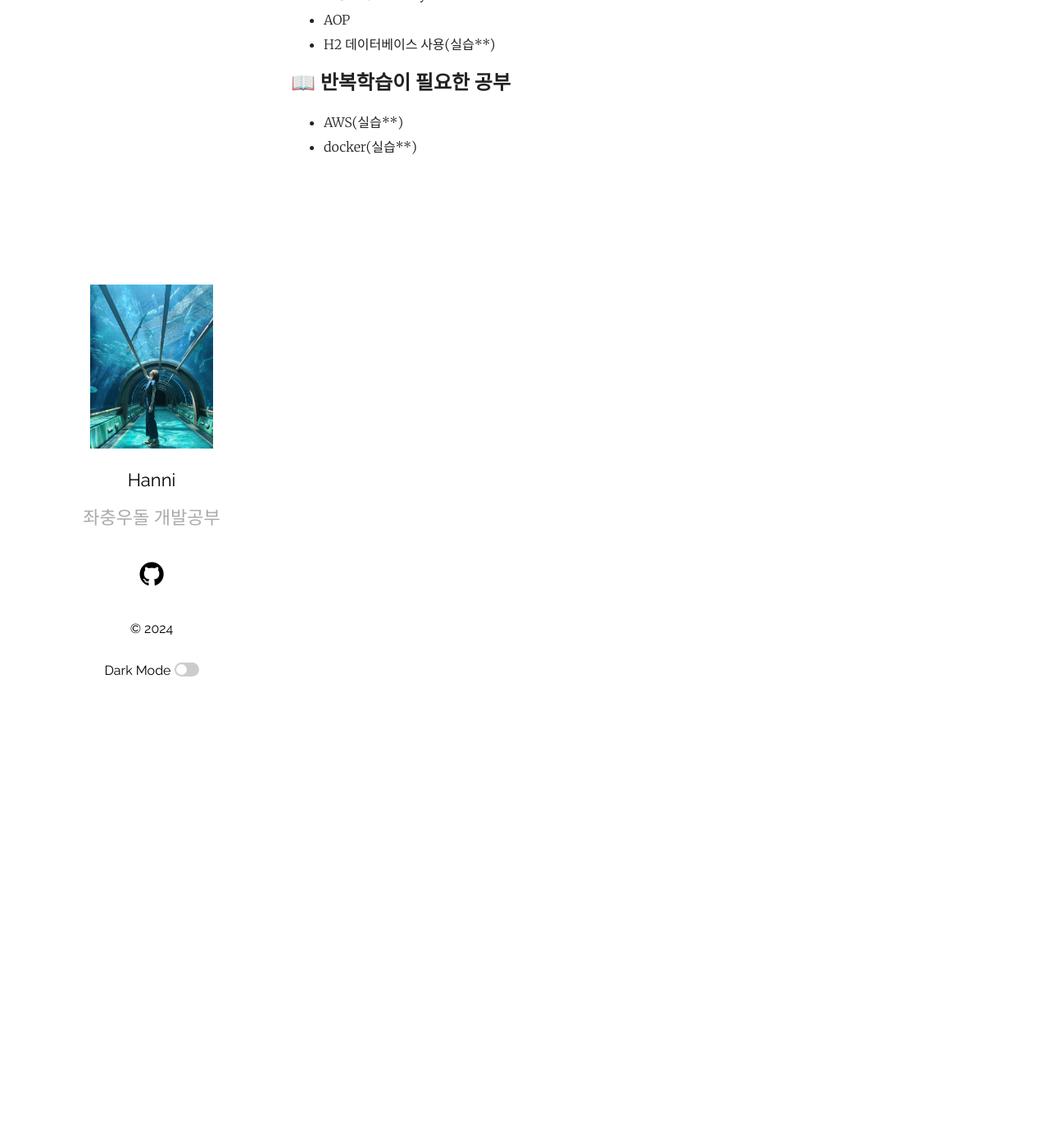
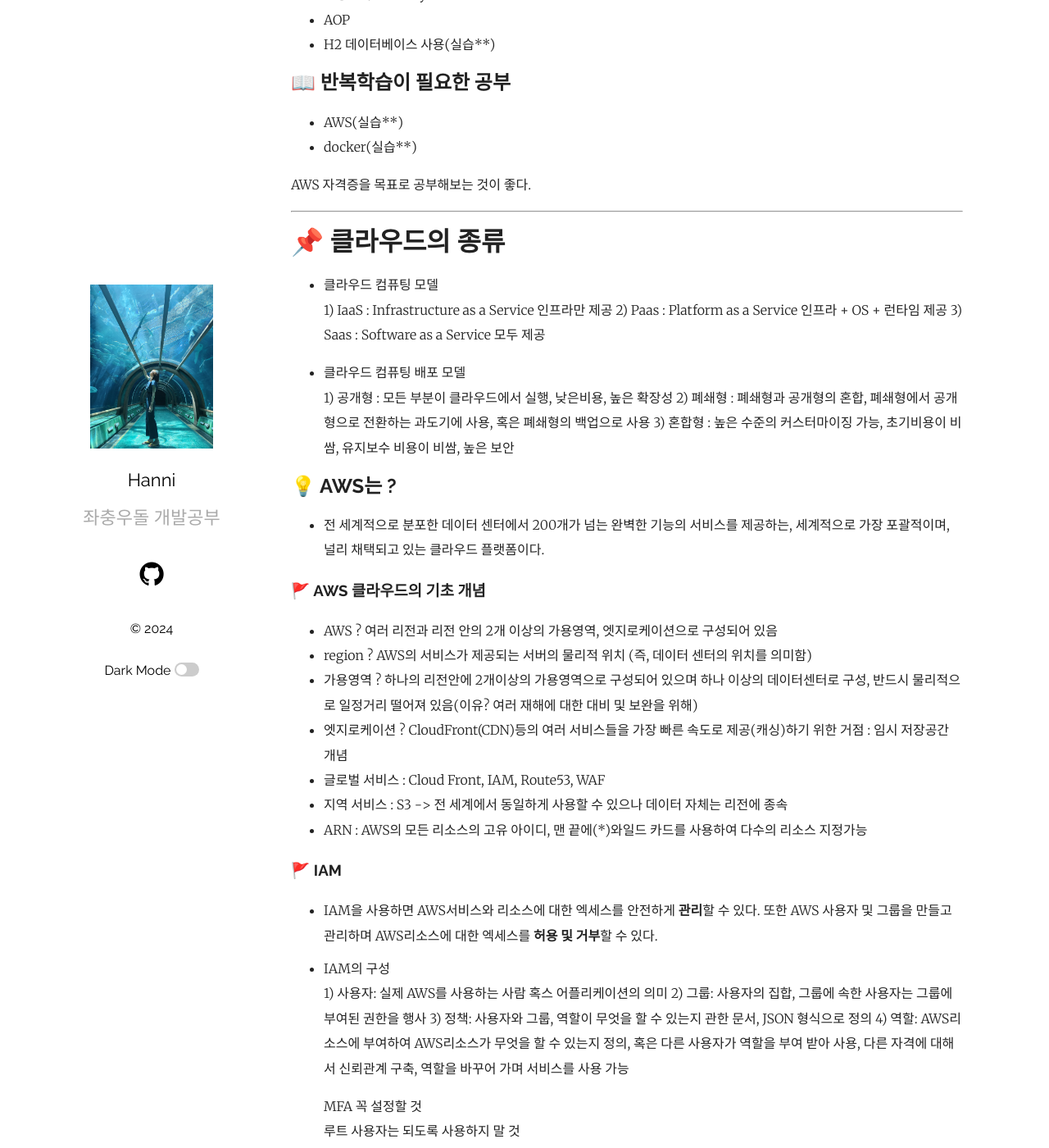
Before and after one commit to HaejungHan/HaejungHan.previous.blog, a Jekyll site: the page built from _posts/2024-07/2024-07-04-AWS.markdown, in a window 1280 px wide and 1400 px high, scrolled down 275 px. Shown: the whole window at 82% size. Built offline with Jekyll 4.4.1, drawn with Linux system fonts in a browser that asks for light colours; some of the changed text lies outside the part shown.

Commit message:
20240704 TIL수정

```diff
--- a/_posts/2024-07/2024-07-04-AWS.markdown
+++ b/_posts/2024-07/2024-07-04-AWS.markdown
@@ -1,6 +1,6 @@
 ---
 layout: post
-title:  "TIL(20240704) [AWS]"
+title:  "TIL(20240704) [AWS 클라우드]"
 date:  2024-07-04
 categories: TIL AWS
 ---
@@ -19,3 +19,64 @@
 ## 📖 반복학습이 필요한 공부
 - AWS(실습**)
 - docker(실습**)
+
+AWS 자격증을 목표로 공부해보는 것이 좋다.
+
+--------------------------------------------------------------
+
+
+# 📌 클라우드의 종류
+
+- 클라우드 컴퓨팅 모델<br>
+    1) IaaS : Infrastructure as a Service 인프라만 제공
+    2) Paas : Platform as a Service 인프라 + OS + 런타임 제공
+    3) Saas : Software as a Service 모두 제공
+
+- 클라우드 컴퓨팅 배포 모델<br>
+    1) 공개형 : 모든 부분이 클라우드에서 실행, 낮은비용, 높은 확장성
+    2) 폐쇄형 : 폐쇄형과 공개형의 혼합, 폐쇄형에서 공개형으로 전환하는 과도기에 사용, 혹은 폐쇄형의 백업으로 사용
+    3) 혼합형 : 높은 수준의 커스터마이징 가능, 초기비용이 비쌈, 유지보수 비용이 비쌈, 높은 보안
+
+## 💡 AWS는 ?
+- 전 세계적으로 분포한 데이터 센터에서 200개가 넘는 완벽한 기능의 서비스를 제공하는, 세계적으로 가장 포괄적이며, 널리 채택되고 있는 클라우드 플랫폼이다.
+
+### 🚩 AWS 클라우드의 기초 개념
+- AWS ? 여러 리전과 리전 안의 2개 이상의 가용영역, 엣지로케이션으로 구성되어 있음
+- region ? AWS의 서비스가 제공되는 서버의 물리적 위치 (즉, 데이터 센터의 위치를 의미함)
+- 가용영역 ? 하나의 리전안에 2개이상의 가용영역으로 구성되어 있으며 하나 이상의 데이터센터로 구성, 반드시 물리적으로 일정거리 떨어져 있음(이유? 여러 재해에 대한 대비 및 보완을 위해)
+- 엣지로케이션 ? CloudFront(CDN)등의 여러 서비스들을 가장 빠른 속도로 제공(캐싱)하기 위한 거점 : 임시 저장공간 개념
+- 글로벌 서비스 : Cloud Front, IAM, Route53, WAF
+- 지역 서비스 : S3 -> 전 세계에서 동일하게 사용할 수 있으나 데이터 자체는 리전에 종속
+- ARN : AWS의 모든 리소스의 고유 아이디, 맨 끝에(*)와일드 카드를 사용하여 다수의 리소스 지정가능
+
+### 🚩 IAM
+- IAM을 사용하면 AWS서비스와 리소스에 대한 엑세스를 안전하게 **관리**할 수 있다. 또한 AWS 사용자 및 그룹을 만들고 관리하며 AWS리소스에 대한 엑세스를 **허용 및 거부**할 수 있다.
+- IAM의 구성<br>
+    1) 사용자: 실제 AWS를 사용하는 사람 혹스 어플리케이션의 의미
+    2) 그룹: 사용자의 집합, 그룹에 속한 사용자는 그룹에 부여된 권한을 행사
+    3) 정책: 사용자와 그룹, 역할이 무엇을 할 수 있는지 관한 문서, JSON 형식으로 정의
+    4) 역할: AWS리소스에 부여하여 AWS리소스가 무엇을 할 수 있는지 정의, 혹은 다른 사용자가 역할을 부여 받아 사용, 다른 자격에 대해서 신뢰관계 구축, 역할을 바꾸어 가며 서비스를 사용 가능
+
+    MFA 꼭 설정할 것<br>
+    루트 사용자는 되도록 사용하지 말 것<br>
+    사용자 생성을 필요한 만큼만 할 것(관리 어려움)<br>
+
+### 🚩 가상화 ?
+- 단일 컴퓨터의 하드웨어 요소를 일반적으로 가상머신이라고 하는 다수의 가상 컴퓨터로 분할할 수 있도록 해주는 기술
+(리소스들을 효율적으로 사용할 수 있음)
+
+## 💡 EC2 ? 컴퓨팅을 빌려 쓰는 서비스
+- EC2는 안전하고 크기 조정이 가능한 컴퓨팅 파워를 클라우드에서 제공하는 웹서비스 이다. 개발자가 더 쉽게 웹 규모의 클라우드 컴퓨팅 작업을 할 수 있도록 설계되었고, EC2의 간단한 웹 서비스 인터페이스를 통해 간편하게 필요한 용량을 얻고 구성할 수 있다. 컴퓨팅 리소스에 대한 포괄적이 제어권을 제공하며, Amazon의 검증된 컴퓨팅 인프라를 실행할 수 있다.
+(쉽게 말해서, "컴퓨팅 클라우드 빌려줄게^^")
+
+### 🚩 EC2 사용 ?
+- 서버를 구축할 때: 게임서버, 웹서버, 어플리케이션 서버<br>
+- 어플리케이션을 사용하거나 호스팅할 때: 데이터베이스, 머신러닝, 비트코인채굴? 연구용 프로그램?
+- EC2의 특성: 초 단위 온디맨드 가격모델, 빠른 구축 속도와 확장성, 다양한 구성방법 지원, 여러 AWS 서비스와 연동
+- EC2의 구성<br>
+    1) 인스턴스 : 클라우드에서 사용하는 가상 서버로 CPU,메모리,그래픽카드 등 연산을 위한 하드웨어 담당
+    2) EBS : Elastic block storage의 줄임말로 클라우드에서 사용하는 가상 하드디스크
+    3) AMI : EC2 인스턴스를 실행하기 위한 정보를 담고 있는 이미지
+    4) 보안 그룹 : 가상의 방화벽
+
+EC2 한대를 프로비전(빌리다)하여 웹서버 구성해보기!
--- a/_posts/2024-07/2024-07-06-도커와 cicd.markdown
+++ b/_posts/2024-07/2024-07-06-도커와 cicd.markdown
@@ -39,7 +39,7 @@
 
 ## 📌 Docker를 사용하는 이유는?
 - 도커 컨테이너 내부에서 여러 소프트웨어를 설치해도 호스트 OS에는 영향이 없다.
-- 어플리케이션 개발과 배포가 변해진다.
+- 어플리케이션 개발과 배포가 편해진다.
 - CI/CD에서 지속적인 통합과정의 테스트에서 docker를 활용한다.
 - 어떤 서버에 올리더라도 같은 환경으로 구성된 컨테이너로 동작하기 때문에 표준화된 배포를 구성할 수 있다.
 - 여러 어플리케이션의 독립성과 확장성이 높아진다.
```
